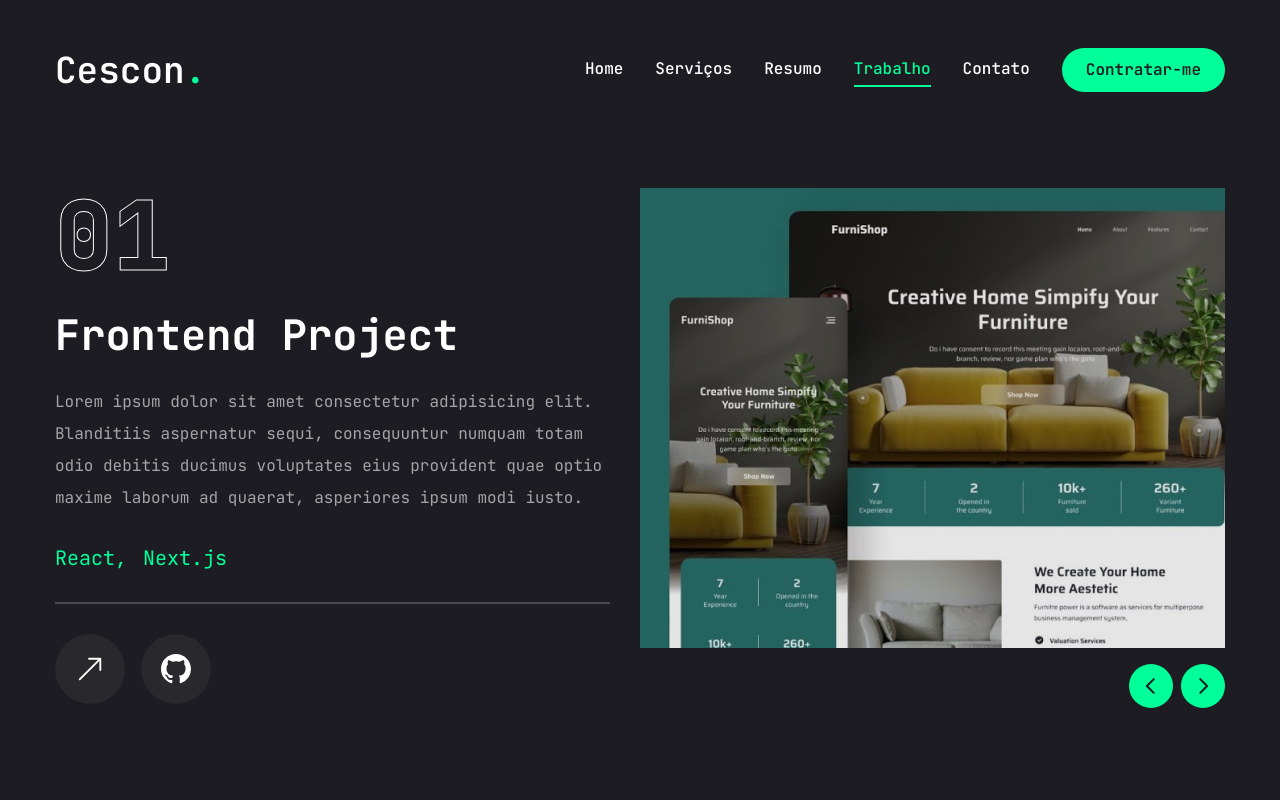
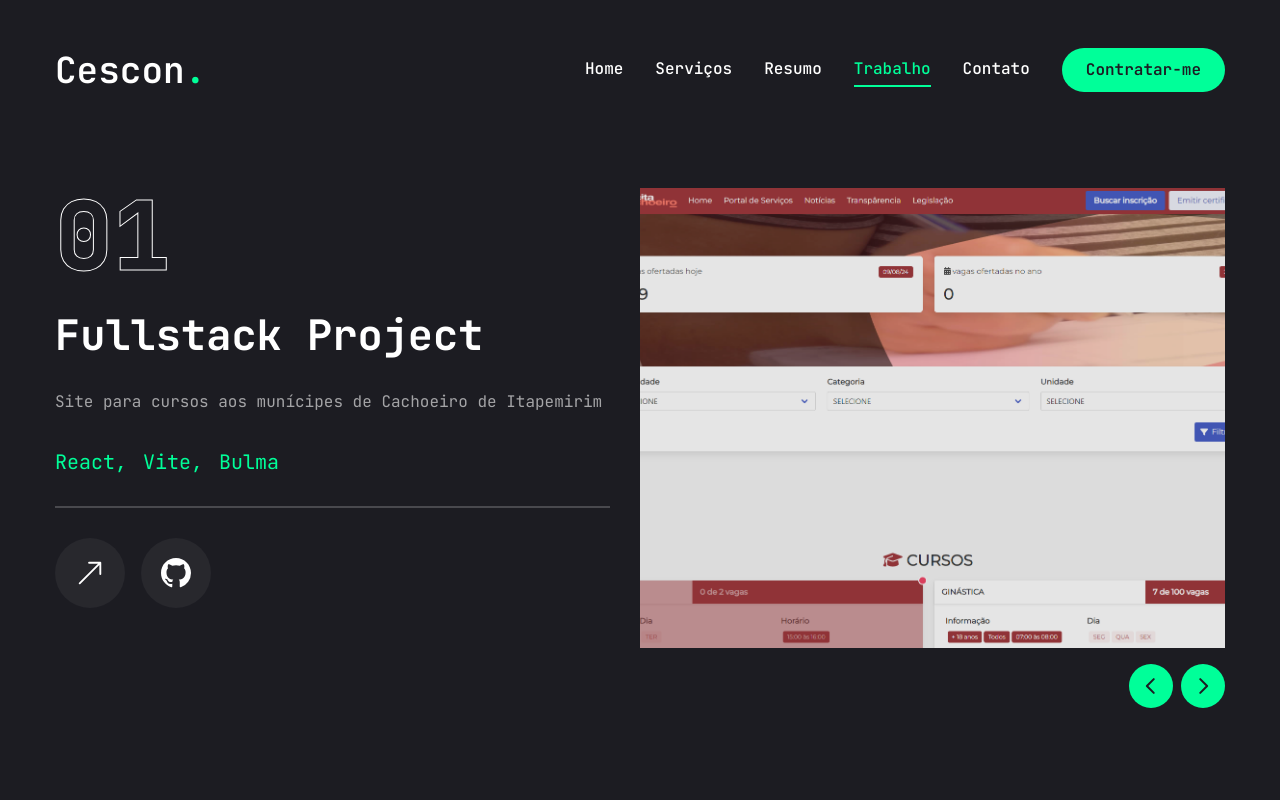
Before and after one commit to GustavoCescon/portfolio, a Next.js app: page /work in a window 1280 px wide. Built offline with nearby package versions, Linux system fonts and the light colour scheme.

Commit message:
Adicionando alguns projetos

```diff
--- a/app/work/page.jsx
+++ b/app/work/page.jsx
@@ -24,23 +24,21 @@ import Link from "next/link";
 const projects = [
 	{
 		num: "01",
-		category: "frontend",
+		category: "Fullstack",
 		title: "project 1",
-		description:
-			"Lorem ipsum dolor sit amet consectetur adipisicing elit. Blanditiis aspernatur sequi, consequuntur numquam totam odio debitis ducimus voluptates eius provident quae optio maxime laborum ad quaerat, asperiores ipsum modi iusto.",
-		stack: [{ name: "React" }, { name: "Next.js" }],
-		image: "/assets/work/thumb1.png",
+		description: "Site para cursos aos munícipes de Cachoeiro de Itapemirim",
+		stack: [{ name: "React" }, { name: "Vite" }, { name: "Bulma" }],
+		image: "/assets/work/thumb4.png",
 		live: "",
 		github: "",
 	},
 	{
 		num: "02",
-		category: "frontend",
+		category: "Fullstack",
 		title: "project 1",
-		description:
-			"Lorem ipsum dolor sit amet consectetur adipisicing elit. Blanditiis aspernatur sequi, consequuntur numquam totam odio debitis ducimus voluptates eius provident quae optio maxime laborum ad quaerat, asperiores ipsum modi iusto.",
-		stack: [{ name: "React" }, { name: "Next.js" }],
-		image: "/assets/work/thumb1.png",
+		description: "Site para adoção de animais.",
+		stack: [{ name: "PHP" }, { name: "Bulma" }, { name: "Jquery" }],
+		image: "/assets/work/thumb5.png",
 		live: "",
 		github: "",
 	},
```
